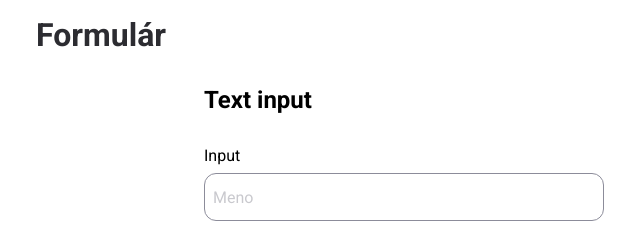
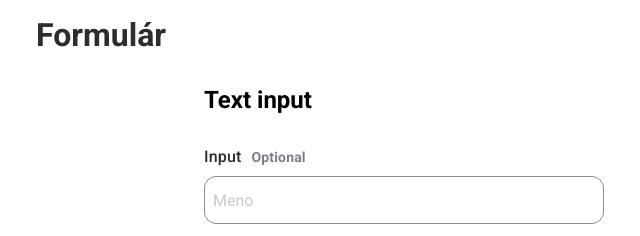
Before and after one commit to BranislavObrtac/form_o2, a React (Vite) app: page / in a window 1280 px wide. Shown: the top 236 px of the page, without its empty margins (236-876 px from the left). Built offline with nearby package versions, Linux system fonts and the light colour scheme.

Commit message:
added more params for input field

```diff
--- a/src/components/form/inputs/Input.tsx
+++ b/src/components/form/inputs/Input.tsx
@@ -4,14 +4,22 @@ interface InputProps {
   id: string;
   type: string;
   label: string;
+  sublabel?: string;
   placeholder: string;
   onChange: (e: React.ChangeEvent<HTMLInputElement>) => void;
+  onBlur?: (e: React.FocusEvent<HTMLInputElement>) => void;
+  required?: boolean;
+  error?: string;
+  disabled?: boolean;
 }
 
-const Input: React.FC<InputProps> = ({ id, type, label, placeholder, onChange }) => {
+const Input: React.FC<InputProps> = ({ id, type, label, placeholder, sublabel, onChange, onBlur, required, error, disabled  }) => {
   return (
     <div className="input-wrapper">
-      <label htmlFor={id}>{label}</label>
+      <label className='label' htmlFor={id}>
+        {label}
+        {sublabel && <span className='sublabel'>{sublabel}</span>}
+      </label>
       <input
         id={id}
         type={type}
@@ -20,7 +28,11 @@ const Input: React.FC<InputProps> = ({ id, type, label, placeholder, onChange })
         className="input-field"
         aria-labelledby={id + "-label"}
         aria-required="true"
+        onBlur={onBlur}
+        required={required}
+        disabled={disabled}
       />
+      {error && !disabled && <p className="error" role="alert">{error}</p>}
     </div>
   );
 }
```
